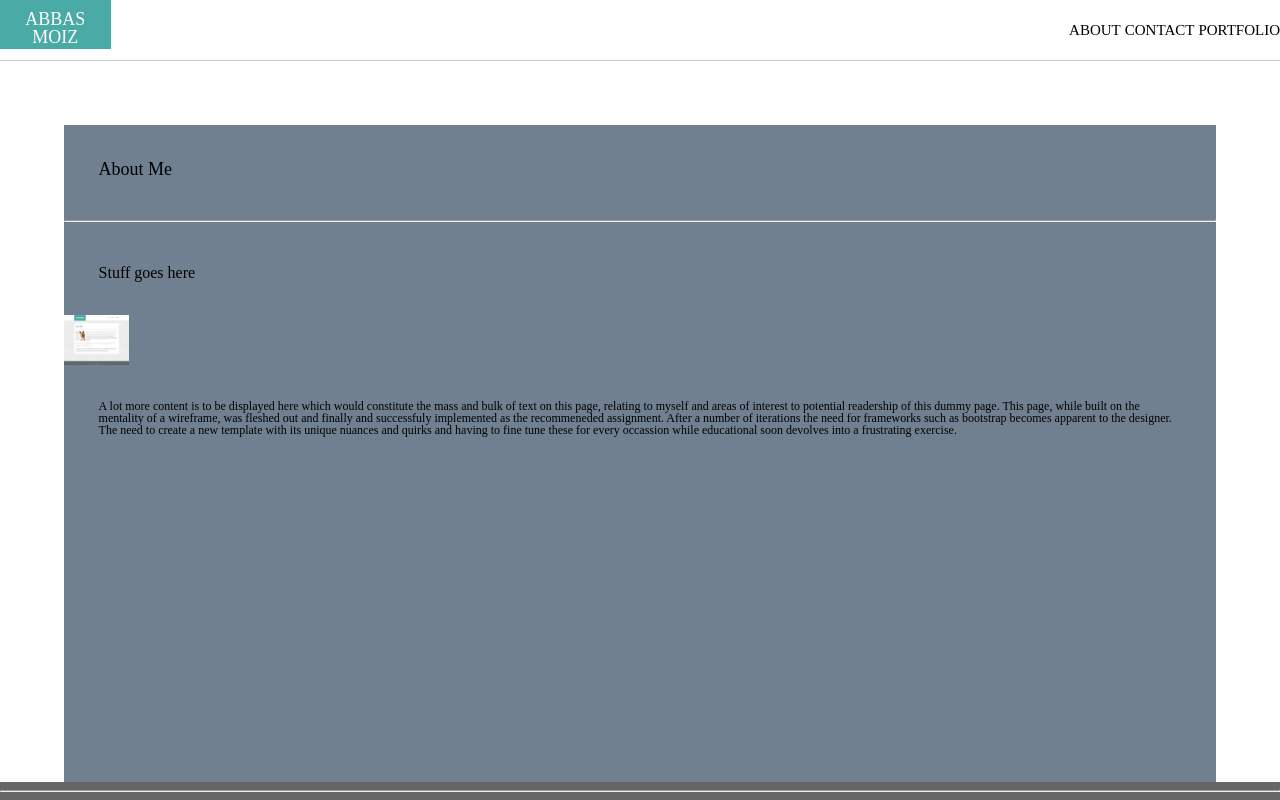
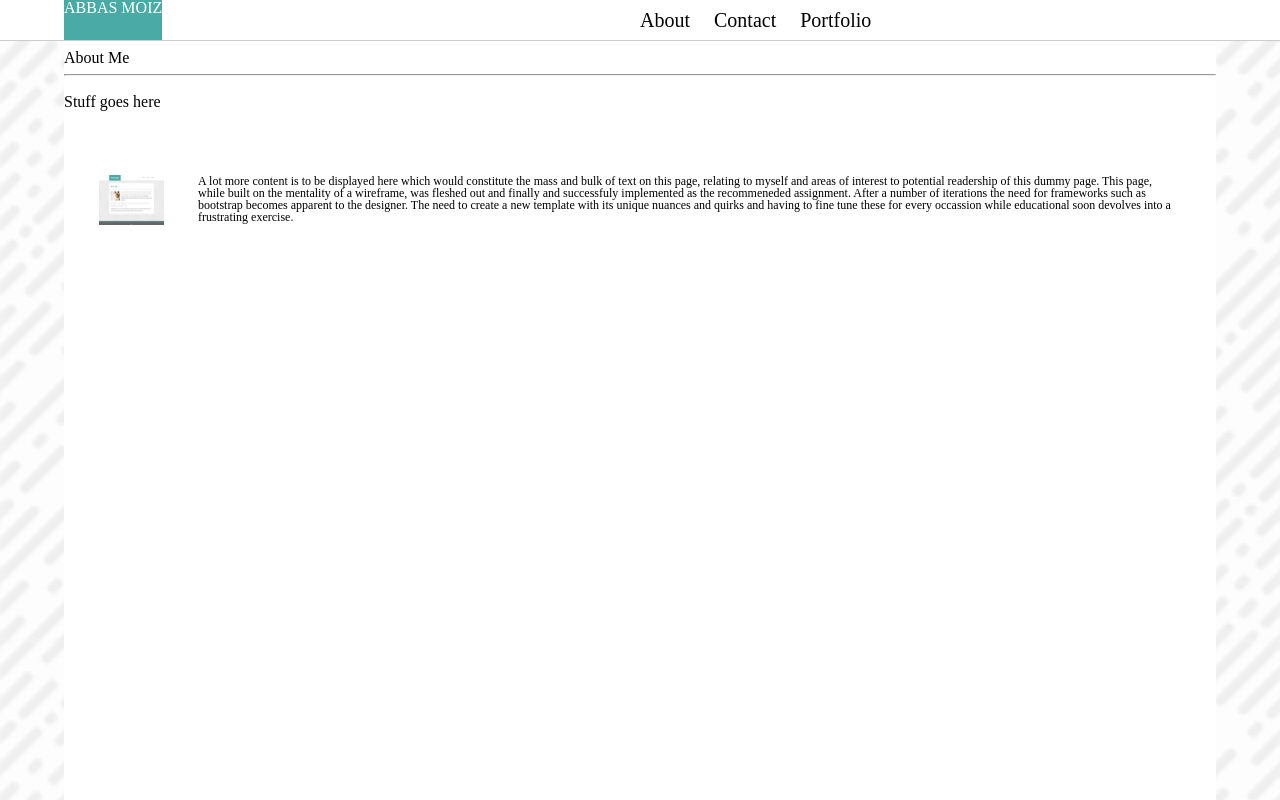
Before and after one commit to AbbasKDG/Basic-Portfolio, a plain HTML site: page index.html in a window 1280 px wide. Shown: the top 800 px of the page. Drawn offline with Linux system fonts and the light colour scheme.

Commit message:
complete first draft

```diff
--- a/assets/css/style.css
+++ b/assets/css/style.css
@@ -1,49 +1,104 @@
+body{
+    margin:0;
+    background-image:url("../images/funky-lines.png");
+    height:100%;
+    background-size:cover;
+
+
+}
+
 header {
+    position: fixed;
+
     align-content: right;
-
-    height:60px;
-
+    display:block;
+    height:40px;
     background-color: #ffffff;
     border-style: solid;
     border-bottom-width: 1px ;
     border-color: #cccccc;
+    width: 100%;
+}
+
+header::after{
+    content: '';
+  display: table;
+  clear: both;
+}
+
+.box {
+        background-color: white;
+    height: 100%;
+    background-color:#ffffff;
+    width:90%;
+    height:100%;
+
+    margin: 0 auto;
+}
+
+ .logo{
+    color:#ffffff;
+
+    float: left;
+    text-align: center;
+    position: relative;
+    height:40px;
+    margin:0px;
+    border:0px;
+    color:white ;
+    background-color:#4aaaa5;
+ }
+
 
  }
 
+ h1 {
+    font-weight: bolder;
+    font-size:26;
 
+}
+
+.page h1{
+    padding-top: 10px;
+}
 
 header a {
-    font-size: 25;
-    text-justify: distribute;
+    font-size: 20;
 }
 
 a:default {
     color: black;
 }
 
-a:link {
+nav a:link {
 
     margin-bottom: 3%;
     color:black;
     background-color: transparent;
     text-decoration: none;
 }
-a:visited {
+nav a:visited {
     color: black;
     background-color: transparent;
     text-decoration: none;
 }
 a:hover {
-    color:black;
+    color:grey;
     background-color: transparent;
     text-decoration: none;
 }
 
+
 nav {
-    height:60px;
-    line-height: 60px;
+    height:40px;
+    line-height: 40px;
     float:right;
+    width:50%;
 
+}
+
+nav a:hover::before {
+    width: 100%;
 }
 
 .clearfix::after {
@@ -55,94 +110,79 @@ nav {
     height: 0;
 }
 
-nav a {
-    color: #777777;
+nav ul{
+    display: inline-block;
+    vertical-align: center;
+}
+
+nav li:not(:last-child) {
+	margin-right: 10px;
+	border-width: 2px;
+	border-color: #777777;
+	padding-right: 10px;
+}
+
+nav li {
+    display:inline;
 }
 
 
 
-nav li {
-    display:inline;
+footer {
 
-
-
-}
-
-nav li a {
-    font-size: 15;
-    text-transform: uppercase;
-
-
-
-}
-
-footer {
-    position: fixed;
     background-color: #666666;
     color:white;
     bottom:0;
     text-align: center;
     width:100%;
+    height:40px;
+}
 
 
-}
-
-h1 {
-    padding: 3%;
-    font-size:18px;
-
-}
 
 h2 {
-    padding: 3%;
+    padding-top: 10px;
     font-size:16px;
+    padding-bottom: 30px;
 }
 
 p {
     padding: 3%;
     font-size:12px;
-}
-
-.container {
-    background-color: slategray;
-    height: 100%;
-    margin: 5%;
 
 }
 
 
 
-.logo{
-    color:#ffffff;
-    float: left;
 
-    text-align: center;
 
-    position: absolute;
-    top: 0px;
-    height: ;
-    margin:0px;
-    border:0px;
-    padding:0px;
-        color:white ;
-    display: inline;
-    background-color:#4aaaa5;
-    padding-top: 6.5;
-}
 
 #w {
     color:white;
 }
 
-container {
-    width:100%;
-    background: url("assets/.....");
-    min-height:
+
+
+.container {
+    padding-top:  40px;
+	margin: 0 auto;
 
 }
 
-box {
-    width: 960px;
-	margin: 0 auto;
+footer hr {
+    color: #4aaaa5;
+    background-color: #4aaaa5;
+    height:5px;
+    margin:0px;
+    padding:0px;
+    border:0px;
+}
+
+.background{
 
 }
+
+img {
+    float:left;
+    padding: 3%
+}
```
